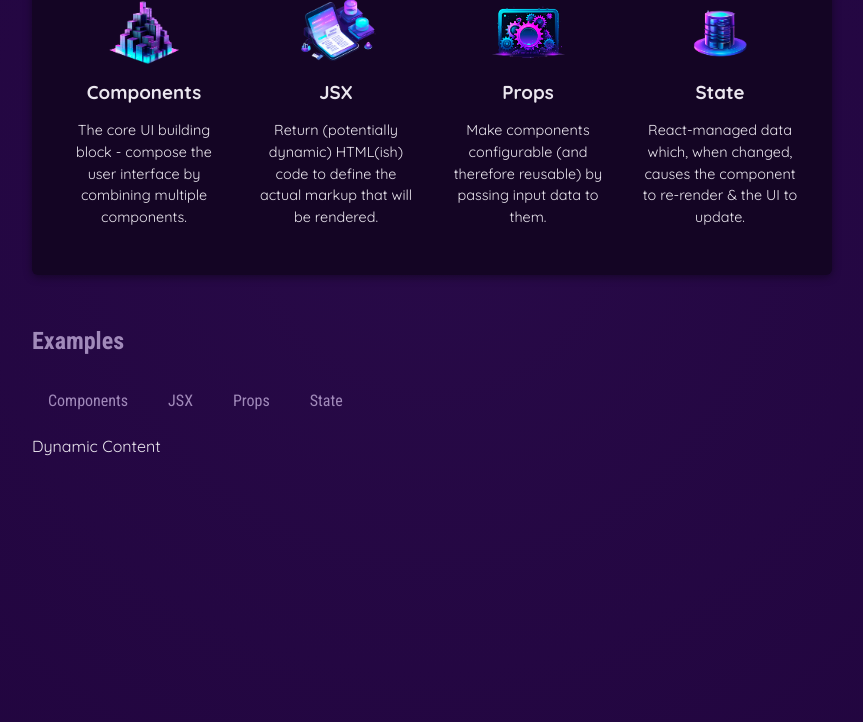
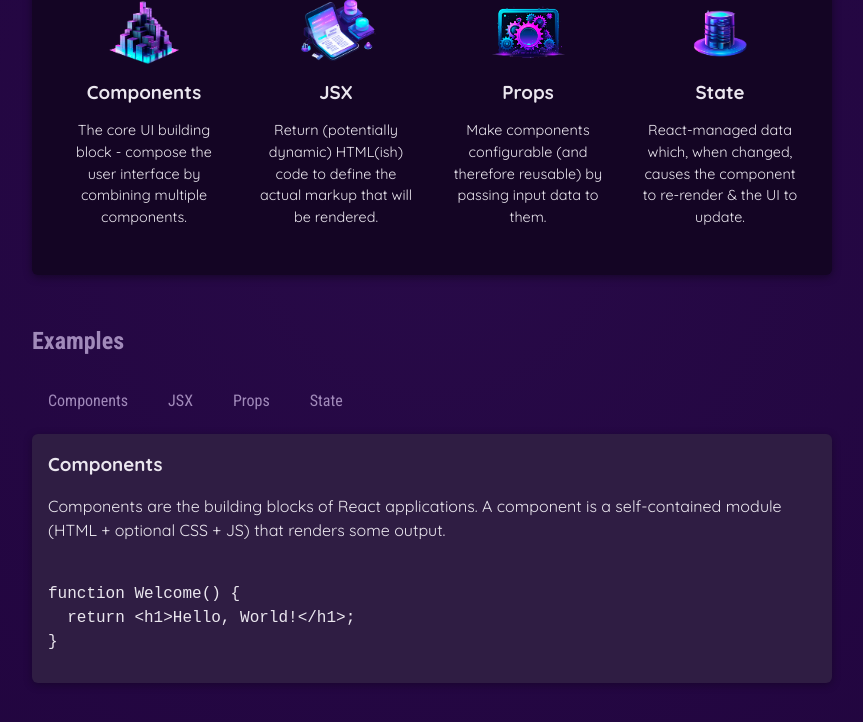
Before and after one commit to sjamesadkins/react-project, a React (Vite) app: page / in a window 1280 px wide. Both pictures are taken after a click on the button "Components". Shown: the part 424-1146 px from the top of the page, without its empty margins (208-1071 px from the left). Built offline with nearby package versions, Linux system fonts and the light colour scheme.

Commit message:
updated app to add jsx content conditionally with change in State

```diff
--- a/src/App.jsx
+++ b/src/App.jsx
@@ -1,11 +1,18 @@
+import { useState } from 'react';
+
 import CoreConcept from "./components/CoreConcept.jsx";
 import { CORE_CONCEPTS } from "./data.js";
 import Header from "./components/Header/Header.jsx";
 import TabButton from "./components/TabButton.jsx";
+import { EXAMPLES } from "./data.js"
 
 function App() {
+
+  const [selectedTopic, setSelectedTopic] = useState("");
+
   function handleSelect(selectedButton) {
-    console.log(selectedButton);
+    setSelectedTopic(selectedButton);
+    console.log(selectedTopic);
   }
 
   return (
@@ -34,7 +41,14 @@
             <TabButton onSelect={() => handleSelect("props")}>Props</TabButton>
             <TabButton onSelect={() => handleSelect("state")}>State</TabButton>
           </menu>
-          Dynamic Content
+            {/* content rendered conditionally with ternary expression */}
+            {!selectedTopic ? <p>Please select a topic.</p> : <div id = "tab-content">
+              <h3>{EXAMPLES[selectedTopic].title}</h3>
+              <p>{EXAMPLES[selectedTopic].description}</p>
+            <pre>
+              <code>{EXAMPLES[selectedTopic].code}</code>
+            </pre>
+            </div>}
         </section>
       </main>
     </div>
--- a/src/data.js
+++ b/src/data.js
@@ -29,3 +29,54 @@
       'React-managed data which, when changed, causes the component to re-render & the UI to update.',
   },
 ];
+
+export const EXAMPLES = {
+  components: {
+    title: 'Components',
+    description:
+      'Components are the building blocks of React applications. A component is a self-contained module (HTML + optional CSS + JS) that renders some output.',
+    code: `
+function Welcome() {
+  return <h1>Hello, World!</h1>;
+}`,
+  },
+  jsx: {
+    title: 'JSX',
+    description:
+      'JSX is a syntax extension to JavaScript. It is similar to a template language, but it has full power of JavaScript (e.g., it may output dynamic content).',
+    code: `
+<div>
+  <h1>Welcome {userName}</h1>
+  <p>Time to learn React!</p>
+</div>`,
+  },
+  props: {
+    title: 'Props',
+    description:
+      'Components accept arbitrary inputs called props. They are like function arguments.',
+    code: `
+function Welcome(props) {
+  return <h1>Hello, {props.name}</h1>;
+}`,
+  },
+  state: {
+    title: 'State',
+    description:
+      'State allows React components to change their output over time in response to user actions, network responses, and anything else.',
+    code: `
+function Counter() {
+  const [isVisible, setIsVisible] = useState(false);
+
+  function handleClick() {
+    setIsVisible(true);
+  }
+
+  return (
+    <div>
+      <button onClick={handleClick}>Show Details</button>
+      {isVisible && <p>Amazing details!</p>}
+    </div>
+  );
+}`,
+  },
+};
```
